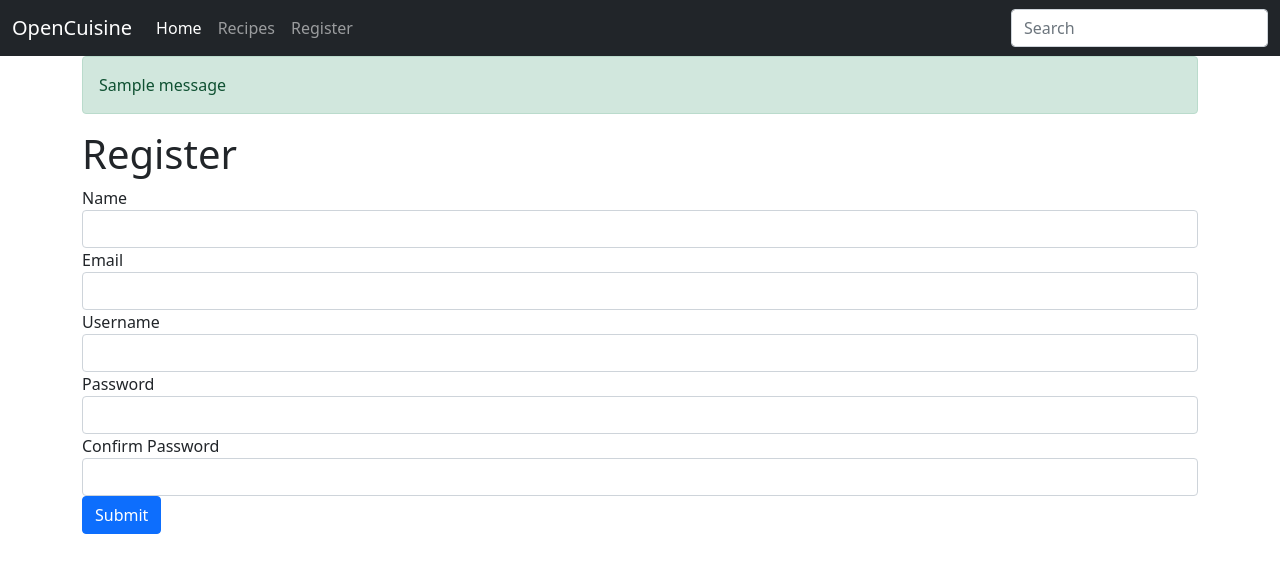
After one commit to alexmichaelkeith/OpenCuisine, a Flask app: page /register in a window 1280 px wide. The commit adds this page. Shown: the top 573 px of the page. Run offline with Flask 2, Linux system fonts and the light colour scheme; one stand-in notice (Sample message) is shown; some libraries are stand-ins or nearby versions.

Commit message:
Registration addition

```diff
--- a/app/main.py
+++ b/app/main.py
@@ -1,18 +1,22 @@
-# Importing flask module in the project is mandatory
-# An object of Flask class is our WSGI application.
-#import mysql-connector
-from flask import Flask, render_template
+from flask import Flask, render_template, flash, redirect, url_for, session, logging, request
+from flask_mysqldb import MySQL
+from wtforms import Form, StringField, TextAreaField, PasswordField, validators
+from passlib.hash import sha256_crypt
 import mysql.connector
-import time
-# Flask constructor takes the name of
-# current module (__name__) as argument.
+import data
+
+
 app = Flask(__name__)
 
-# The route() function of the Flask class is a decorator,
-# which tells the application which URL should call
-# the associated function.
-
-
+# Config MySQL
+app.config['MYSQL_HOST'] = 'localhost'
+app.config['MYSQL_USER'] = 'root'
+app.config['MYSQL_PASSWORD'] = 'root'
+app.config['MYSQL_DB'] = 'OpenCuisine'
+app.config['MYSQL_CURSORCLASS'] = 'DictCursor'
+#init MYSQL
+mysql = MySQL(app)
+Articles = data.Articles()
 
 @app.route('/')
 def hello_world():
@@ -23,10 +27,55 @@ def hello_world():
 @app.route('/recipes')
 def recipes():
 
-    return render_template('recipes.html')
+    return render_template('articles.html', articles = Articles)
+
+
+@app.route('/article/<string:id>/')
+def article(id):
+    return render_template('article.html', id=id)
+
+
+
+class RegisterForm(Form):
+    name = StringField('Name', [validators.Length(min=1, max=50)])
+    username = StringField('Username', [validators.Length(min=4, max=25)])
+    email = StringField('Email', [validators.Length(min=6, max=50)])
+    password = PasswordField('Password', [
+        validators.DataRequired(),
+        validators.EqualTo('confirm', message='Passwords do not match')
+    ])
+    confirm = PasswordField('Confirm Password')
+
+
+@app.route('/register', methods=['GET', 'POST'])
+def register():
+    form = RegisterForm(request.form)
+    if request.method == 'POST' and form.validate():
+         name = form.name.data
+         email = form.email.data
+         username = form.username.data
+         password = sha256_crypt.encrypt(str(form.password.data))
+
+         #Create Cursor
+         cur = mysql.connection.cursor()
+
+         #cur.execute("INSERT INTO users(name, email, username, password) VALUES(%s, %s, %s, %s)", (name, email, username, password))
+         cur.execute("INSERT INTO recipes(name) VALUES(%s)", (name))
+
+         # Commit to DB
+         mysql.connection.commit()
+
+         # Close connection
+         cur.close()
+
+         flash('You are now registered and can login', 'success')
+         return redirect(url_for('login'))
+
+
+    return render_template('register.html', form=form)
+
 # main driver function
 if __name__ == '__main__':
 
-    # run() method of Flask class runs the application
-    # on the local development server.
+    app.secret_key='secret_key123'
     app.run(port = 5000, host="0.0.0.0", debug=True)
--- a/app/requirements.txt
+++ b/app/requirements.txt
@@ -1,2 +1,5 @@
 flask
 mysql-connector
+flask-wtf
+flask_mysqldb
+passlib
--- /dev/null
+++ b/app/templates/article.html
@@ -0,0 +1,5 @@
+    {% extends 'layout.html' %}
+
+    {% block body %}
+        <h1>{{id}}</h1>
+    {% endblock %}
--- /dev/null
+++ b/app/templates/includes/_formhelpers.html
@@ -0,0 +1,9 @@
+{% macro render_field(field) %}
+  {{ field.label }}
+  {{ field(**kwargs)|safe }}
+  {% if field.errors %}
+    {% for error in field.errors %}
+      <span class="help-inline">{{ error }}</span>
+    {% endfor %}
+  {% endif %}
+{% endmacro %}
--- /dev/null
+++ b/app/templates/includes/_messages.html
@@ -0,0 +1,15 @@
+{% with messages = get_flashed_messages(with_categories=true) %}
+  {% if messages %}
+    {% for category, message in messages %}
+      <div class="alert alert-{{ category }}">{{ message }}</div>
+    {% endfor %}
+  {% endif %}
+{% endwith %}
+
+{% if error %}
+  <div class="alert alert-danger">{{error}}</div>
+{% endif %}
+
+{% if msg %}
+  <div class="alert alert-success">{{msg}}</div>
+{% endif %}
--- a/app/templates/includes/_navbar.html
+++ b/app/templates/includes/_navbar.html
@@ -13,6 +13,9 @@
           <li class="nav-item">
             <a class="nav-link" href="recipes">Recipes</a>
           </li>
+          <li class="nav-item">
+            <a class="nav-link" href="register">Register</a>
+          </li>
         </ul>
         <form>
           <input class="form-control" type="text" placeholder="Search" aria-label="Search">
--- a/app/templates/layout.html
+++ b/app/templates/layout.html
@@ -8,6 +8,7 @@
         <body>
             {% include 'includes/_navbar.html' %}
             <div class="container">
+                {% include 'includes/_messages.html' %}
                 {% block body %}{% endblock %}
             </div>
             <script src="https://cdn.jsdelivr.net/npm/bootstrap@5.1.3/dist/js/bootstrap.min.js"></script>
--- /dev/null
+++ b/app/templates/register.html
@@ -0,0 +1,24 @@
+{% extends 'layout.html' %}
+
+{% block body %}
+  <h1>Register</h1>
+  {% from "includes/_formhelpers.html" import render_field %}
+  <form method="POST" action="">
+    <div class="form-group">
+      {{render_field(form.name, class_="form-control")}}
+    </div>
+    <div class="form-group">
+      {{render_field(form.email, class_="form-control")}}
+    </div>
+    <div class="form-group">
+      {{render_field(form.username, class_="form-control")}}
+    </div>
+    <div class="form-group">
+      {{render_field(form.password, class_="form-control")}}
+    </div>
+    <div class="form-group">
+      {{render_field(form.confirm, class_="form-control")}}
+    </div>
+    <p><input type="submit" class="btn btn-primary" value="Submit"></p>
+  </form>
+{% endblock %}
--- a/db/init.sql
+++ b/db/init.sql
@@ -3,5 +3,4 @@ use OpenCuisine;
 
 CREATE TABLE recipes (
   name VARCHAR(20),
-  time VARCHAR(10)
 );
--- a/docker-compose.yml
+++ b/docker-compose.yml
@@ -5,8 +5,9 @@ services:
     build: db
     image: mysql/mysql-server:latest
     ports:
-      - 3306
+      - "3306:3306"
     environment:
+      MYSQL_DATABASE: OpenCuisine
       MYSQL_ROOT_PASSWORD: root
     #volumes:
       #- ./db:/docker-entrypoint-initdb.d/:ro
```
Also changed, not shown: app/data.py (added, +25 -0 lines), app/templates/articles.html (added, +10 -0 lines), app/templates/recipes.html (deleted, +0 -10 lines), app/test.py (+4 -3 lines), data.py (added, +25 -0 lines).
